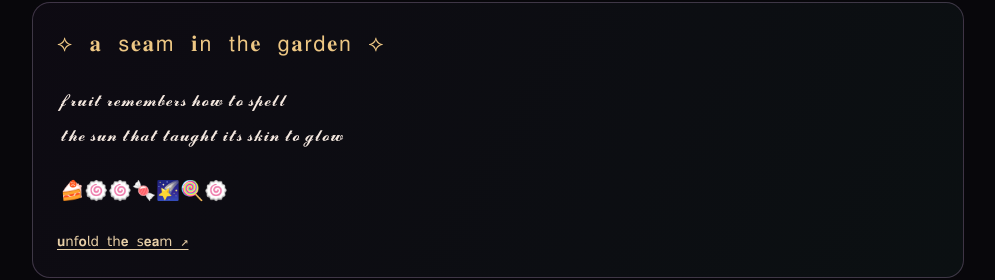
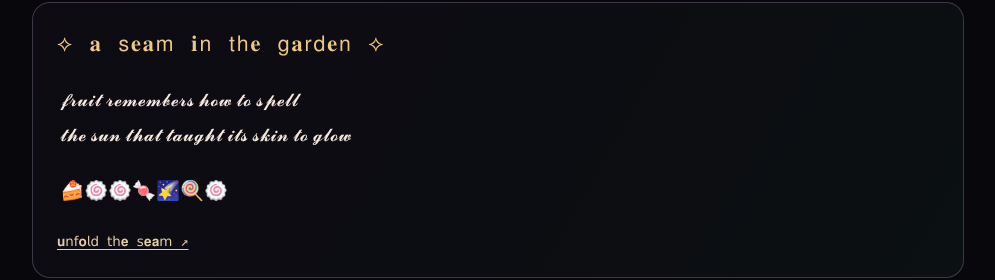
Before and after one commit to lilyofashwood/hexmoji, a plain HTML site: page index.html in a window 1280 px wide. Shown: the part 1645-1925 px from the top of the page, without its empty margins (142-1137 px from the left). Drawn offline with Linux system fonts and the light colour scheme.

Commit message:
Render layered marks with the garden math fonts

```diff
--- a/presentation.css
+++ b/presentation.css
@@ -42,7 +42,7 @@
 /* garden-seam:start */
 .garden-seam{display:block;position:relative;box-sizing:border-box;min-width:0;max-width:62rem;margin:2rem auto;padding:1.4rem 1.5rem;border:1px solid #8b779666;border-radius:18px;background:linear-gradient(120deg,#39214622,#264b4422);color:inherit;text-align:left}
 .garden-seam h2{font:inherit;font-size:1rem;letter-spacing:.04em;margin:0 0 .75rem;color:inherit}
-.garden-seam .garden-seam-wire,.garden-seam .garden-seam-jewel{display:block;box-sizing:border-box;width:auto;min-width:0;max-width:100%;max-height:none;margin:0;padding:.65rem .2rem;border:0;background:none;box-shadow:none;color:inherit;font:500 clamp(.9rem,2.2vw,1.12rem)/2 "Noto Sans Math","Cambria Math","Apple Symbols",system-ui,sans-serif;letter-spacing:normal;white-space:pre-wrap;overflow-wrap:anywhere;word-break:normal;overflow:visible}
+.garden-seam .garden-seam-wire,.garden-seam .garden-seam-jewel{display:block;box-sizing:border-box;width:auto;min-width:0;max-width:100%;max-height:none;margin:0;padding:.65rem .2rem;border:0;background:none;box-shadow:none;color:inherit;font:500 clamp(.9rem,2.2vw,1.12rem)/2 STIXGeneral,"STIX Two Math","Cambria Math","Apple Symbols",serif;letter-spacing:normal;white-space:pre-wrap;overflow-wrap:anywhere;word-break:normal;overflow:visible}
 .garden-seam .garden-seam-jewel{font-size:1.2rem;line-height:1.7}
 .garden-seam .garden-seam-hint{margin:.75rem 0 0;font-size:.84rem;line-height:1.7;color:inherit}
 .garden-seam .garden-seam-hint a{display:inline;padding:0;border:0;background:none;color:inherit;font:inherit;text-decoration:underline;text-underline-offset:.25em}
```
